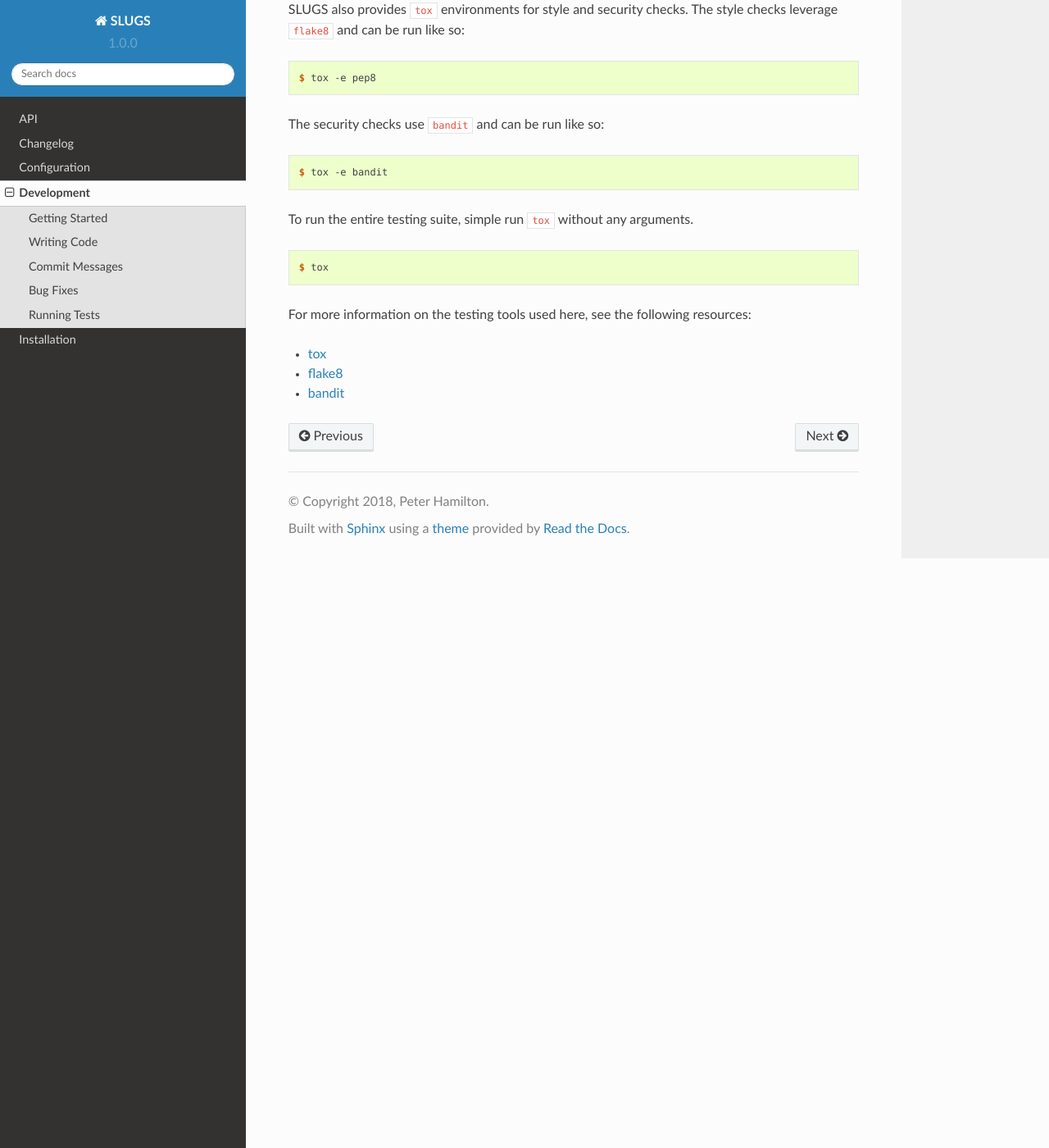
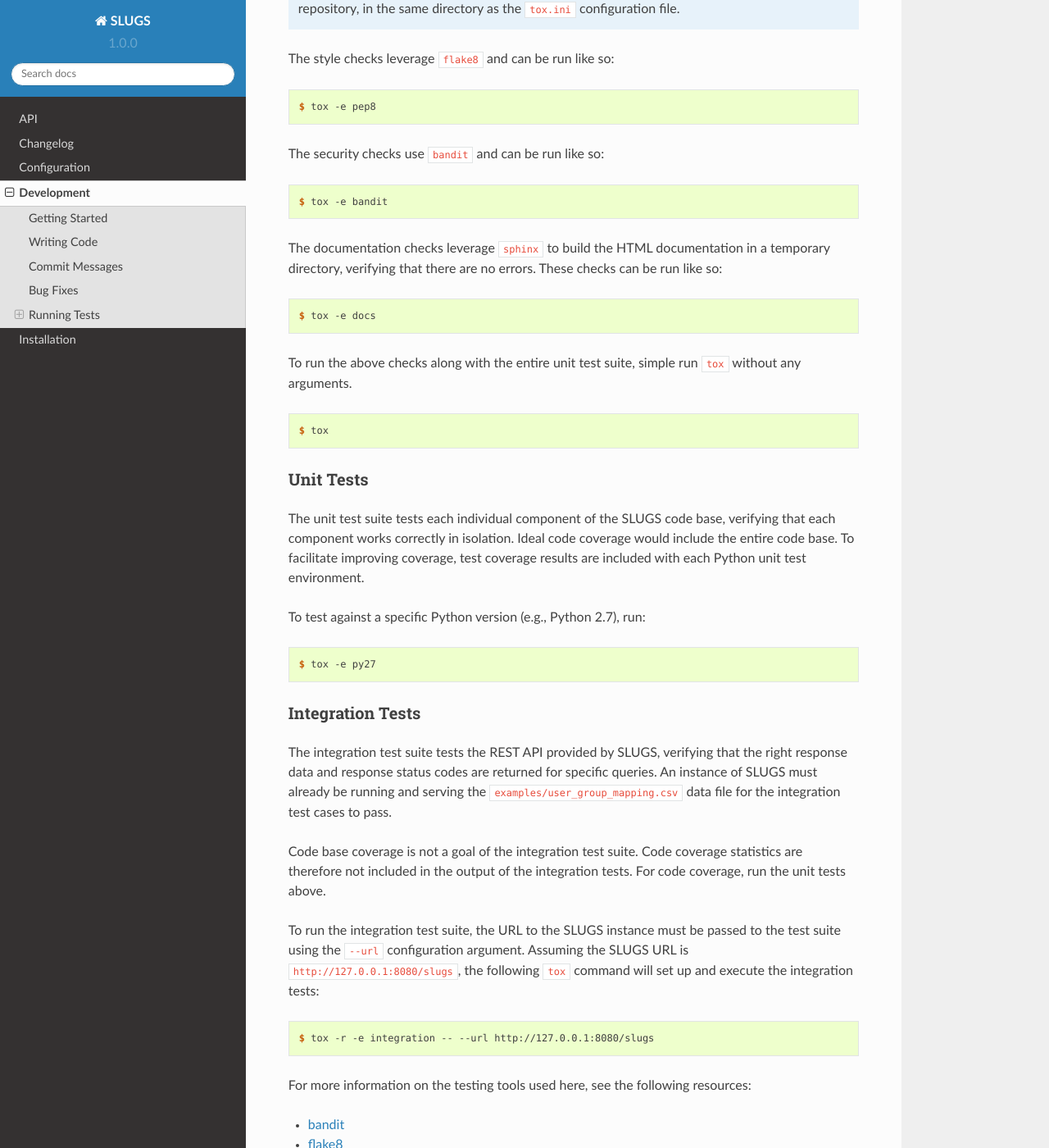
Before and after one commit to OpenKMIP/SLUGS, a Sphinx documentation site: the page built from docs/source/development.rst, in a window 1280 px wide and 1400 px high, scrolled down 1648 px. Shown: the whole window at 82% size. Built offline with Sphinx 7.4.7 and the Read the Docs theme 2.0.0, drawn with Linux system fonts in a browser that asks for light colours; some of the changed text lies outside the part shown.

Commit message:
Update the development documentation testing sections
This change updates the testing information provided in the
development documentation. The section is reorganized into two
subsections, one each for unit and integration tests. The generic
testing environment is discussed separately, along with details
on how to run the non-code based test commands.

```diff
--- a/docs/source/development.rst
+++ b/docs/source/development.rst
@@ -14,7 +14,7 @@ The issue number for your new issue should be included at the end of the
 commit message of each patch related to that issue.
 
 If you simply want to request a new feature but do not intend on working on
-it, file your issue as normal and the project maintainers wil triage it for
+it, file your issue as normal and the project maintainers will triage it for
 future work.
 
 .. _writing-code:
@@ -65,15 +65,14 @@ up to and including ``master``.
 Running Tests
 -------------
 SLUGS uses ``tox`` to manage testing across multiple Python versions. Test
-infrastructure currently supports Python 2.7, 3.4, 3.5, and 3.6. Test
-coverage results are currently included with each Python test environment. To
-test against a specific Python version (e.g., Python 2.7), run:
+infrastructure currently supports Python 2.7, 3.4, 3.5, and 3.6. Additional
+test environments are provided for security, style, and documentation checks.
 
-.. code-block:: console
+.. note::
+   All of the ``tox`` commands discussed in this section should be run from
+   the root of the SLUGS repository, in the same directory as the ``tox.ini``
+   configuration file.
 
-    $ tox -e py27
-
-SLUGS also provides ``tox`` environments for style and security checks.
 The style checks leverage ``flake8`` and can be run like so:
 
 .. code-block:: console
@@ -86,21 +85,67 @@ The security checks use ``bandit`` and can be run like so:
 
     $ tox -e bandit
 
-To run the entire testing suite, simple run ``tox`` without any arguments.
+The documentation checks leverage ``sphinx`` to build the HTML documentation
+in a temporary directory, verifying that there are no errors. These checks
+can be run like so:
+
+.. code-block:: console
+
+    $ tox -e docs
+
+To run the above checks along with the entire unit test suite, simple run
+``tox`` without any arguments.
 
 .. code-block:: console
 
     $ tox
 
+
+Unit Tests
+~~~~~~~~~~
+The unit test suite tests each individual component of the SLUGS code base,
+verifying that each component works correctly in isolation. Ideal code
+coverage would include the entire code base. To facilitate improving coverage,
+test coverage results are included with each Python unit test environment.
+
+To test against a specific Python version (e.g., Python 2.7), run:
+
+.. code-block:: console
+
+    $ tox -e py27
+
+Integration Tests
+~~~~~~~~~~~~~~~~~
+The integration test suite tests the REST API provided by SLUGS, verifying
+that the right response data and response status codes are returned for
+specific queries. An instance of SLUGS must already be running and serving
+the ``examples/user_group_mapping.csv`` data file for the integration test
+cases to pass.
+
+Code base coverage is not a goal of the integration test suite. Code coverage
+statistics are therefore not included in the output of the integration tests.
+For code coverage, run the unit tests above.
+
+To run the integration test suite, the URL to the SLUGS instance must be
+passed to the test suite using the ``--url`` configuration argument. Assuming
+the SLUGS URL is ``http://127.0.0.1:8080/slugs``, the following ``tox``
+command will set up and execute the integration tests:
+
+.. code-block:: console
+
+    $ tox -r -e integration -- --url http://127.0.0.1:8080/slugs
+
 For more information on the testing tools used here, see the following
 resources:
 
+* `bandit`_
+* `flake8`_
+* `sphinx`_
 * `tox`_
-* `flake8`_
-* `bandit`_
 
 .. _`issue tracker`: https://github.com/OpenKMIP/SLUGS/issues
 .. _`What to put in your bug report`: http://www.contribution-guide.org/#what-to-put-in-your-bug-report
 .. _`tox`: https://pypi.python.org/pypi/tox
 .. _`flake8`: https://pypi.python.org/pypi/flake8
 .. _`bandit`: https://pypi.python.org/pypi/bandit
+.. _`sphinx`: http://www.sphinx-doc.org/en/stable/
```
